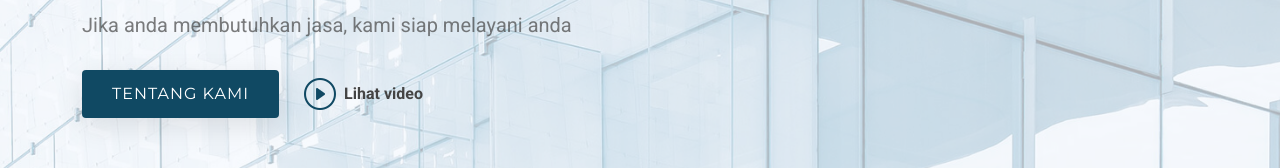
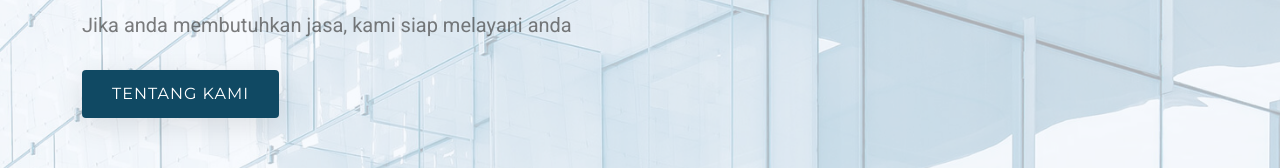
Before and after one commit to Devan1107/ghaleaelkapersada, a plain HTML site: page index.html in a window 1280 px wide. Shown: the part 441-609 px from the top of the page. Drawn offline with nearby package versions, Linux system fonts and the light colour scheme; files whose address does not match are found by name.

Commit message:
index.html

```diff
--- a/index.html
+++ b/index.html
@@ -85,7 +85,7 @@
             <p>Jika anda membutuhkan jasa, kami siap melayani anda</p>
             <div class="d-flex">
               <a href="#about" class="btn-get-started">TENTANG KAMI</a>
-              <a href="https://www.youtube.com/watch?v=LXb3EKWsInQ" class="glightbox btn-watch-video d-flex align-items-center"><i class="bi bi-play-circle"></i><span>Lihat video</span></a>
+
             </div>
           </div>
         </div>
```
